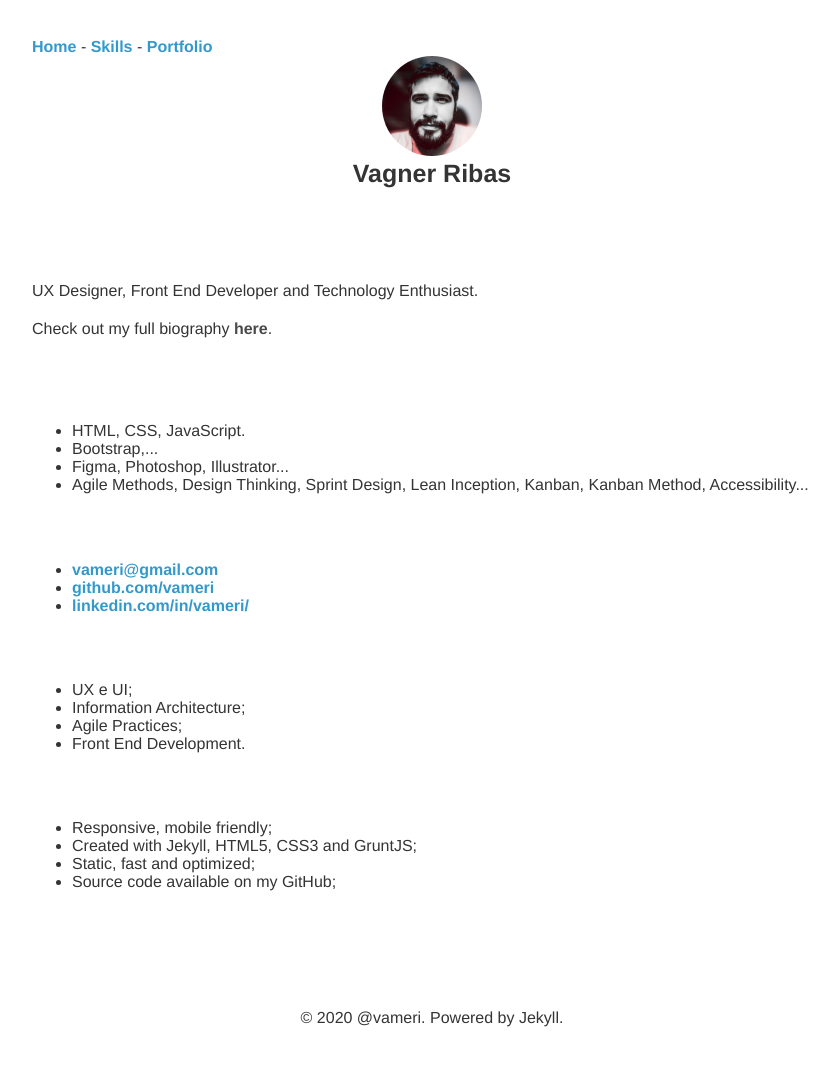
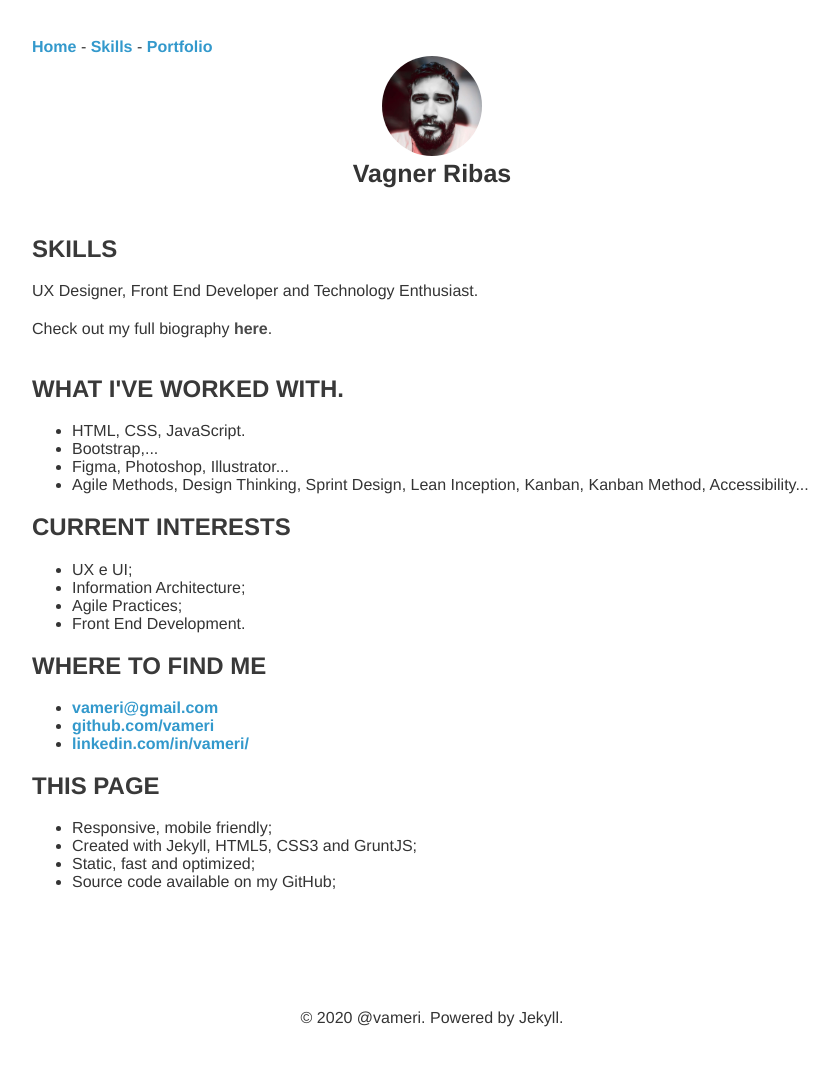
Before and after one commit to vameri/vameri.github.io, a Jekyll site: the page built from about/index.html, in a window 1280 px wide. Shown: the whole page, without its empty margins (208-1047 px from the left). Built offline with Jekyll 4.4.1, drawn with Linux system fonts in a browser that asks for light colours.

Commit message:
Add files via upload

```diff
--- a/about/index.html
+++ b/about/index.html
@@ -5,7 +5,7 @@ description: UX Designer and Front End Developer
 ---
 
 <article>
-  <h2 style="color: #fff;"> Skills</h2>
+  <h2> Skills</h2>
 
 </article>
 <article>
@@ -13,7 +13,7 @@ description: UX Designer and Front End Developer
    <p>Check out my full biography <a href="/bio"><strong>here</strong></a>.</p><br />
 </article>
 <article>
-  <h2 style="color: #fff;">What I've worked with.</h2>
+  <h2>What I've worked with.</h2>
   <ul>
     <li>HTML, CSS, JavaScript.</li>
     <li>Bootstrap,...</li>
@@ -22,15 +22,7 @@ description: UX Designer and Front End Developer
   </ul>
 </article>
 <article>
-  <h2 style="color: #fff;">Where to find me</h2>
-  <ul>
-    <li><a href="mailto:vameri@gmail.com" alt="email vameri">vameri@gmail.com</a></li>
-    <li><a href="https://github.com/vameri" alt="github vameri" target="_blanck">github.com/vameri</a></li>
-    <li><a href="http://br.linkedin.com/in/vameri" alt="linkdin vameri" target="_blanck">linkedin.com/in/vameri/</a></li>
-  </ul>
-</article>
-<article>
-    <h2 style="color: #fff;">Current Interests</h2>
+    <h2>Current Interests</h2>
   <ul>
     <li>UX e UI;</li>
     <li>Information Architecture;</li>
@@ -39,7 +31,15 @@ description: UX Designer and Front End Developer
   </ul>
 </article>
 <article>
-  <h2 style="color: #fff;">This page</h2>
+  <h2>Where to find me</h2>
+  <ul>
+    <li><a href="mailto:vameri@gmail.com" alt="email vameri">vameri@gmail.com</a></li>
+    <li><a href="https://github.com/vameri" alt="github vameri" target="_blanck">github.com/vameri</a></li>
+    <li><a href="http://br.linkedin.com/in/vameri" alt="linkdin vameri" target="_blanck">linkedin.com/in/vameri/</a></li>
+  </ul>
+</article>
+<article>
+  <h2>This page</h2>
   <ul>
     <li>Responsive, mobile friendly;</li>
     <li>Created with Jekyll, HTML5, CSS3 and GruntJS;</li>
```
